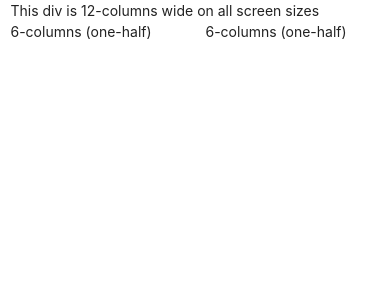
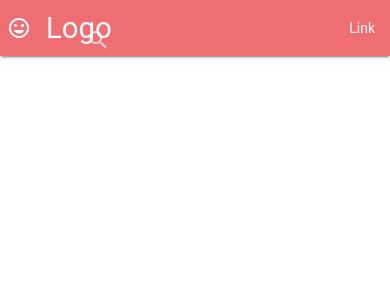
Before and after one commit to CristianUrrea/ReadZone, a PHP site: page /test.php in a window 390 px wide. Shown: the top 300 px of the page. Run offline with PHP 8.4, Linux system fonts and the light colour scheme; some libraries are stand-ins or nearby versions; some web fonts are replaced.

Commit message:
Add files via upload
Actualización de la nav, cambios: buscador con animación + responsive, logo position

```diff
--- a/css/home.css
+++ b/css/home.css
@@ -1,28 +1,22 @@
 /*################ BAR NAV ################*/
-#input-search-nav-home, #image-profile-nav {
-  margin-top: 10px;
-  height: 45.5px;
+#search {
+  margin-top: 5px;
 }
-#image-profile-nav {
-  width: 45px;
-  border-radius: 20px;
-  border: solid 2px;
-}
- #div-nav-home-logo, #div-ul-nav-home-other ul, #div-ul-nav-home-input, #div-ul-nav-home-access {
-  display: flex;
-  justify-content: center;
+
+#icon-search {
+  margin-top: -4px;
 }
 /*################ CONTENT  ################*/
-#divFather, #divFather2 {
+
+#divFather {
+  margin-top: 20px;
+  margin-bottom: 20px;
+}
+#divFather, #divFather2, #div2{
   height: 400px;
 }
-#content-home {
-  margin-top: 20px;
-}
-#div1, #div2 {
+#div1 {
   height: 100%;
-}
-#div1 {
   background-color: lightgreen;
 }
 #div2 {
@@ -31,7 +25,6 @@
 #btn-sign-up {
   background-color: #ef5350;
 }
-
 
 /*################ BARRA DE PROGRESO  ################*/
 .carousel-progress-bar-timer {
--- a/js/home.js
+++ b/js/home.js
@@ -7,6 +7,37 @@ $(document).ready(function() {
         indicators: true,
         duration: 300
     });
+
+    /*################## INPUT SEARCH ##################*/
+    window.onload = function() {
+        $(document).ready(function() {
+            var trig = 1;
+            //fix for chrome
+            $("#search").addClass('searchbarfix');
+
+            //animate searchbar width increase to  +150%
+            $('#search').click(function(e) {
+                //handle other nav elements visibility here to avoid push down
+                //$('.search-hide').addClass('hide');
+                if (trig == 1) {
+                    $('#navfix2').animate({
+                        width: '+=10',
+                        marginRight: 0
+                    }, 10);
+                    trig++;
+                }
+            });
+            // if user leaves the form the width will go back to original state
+            $("#search").focusout(function() {
+                $('#navfix2').animate({
+                    width: '-=10'
+                }, 10);
+                trig = trig - 1;
+                //handle other nav elements visibility first to avoid push down
+                //$('.search-hide').removeClass('hide');
+            });
+        });
+    }
 
     setTimeout(autoplay, 4000);
 
--- a/test.php
+++ b/test.php
@@ -1,24 +1,135 @@
-<!DOCTYPE html>
-<html lang="en" dir="ltr">
-  <head>
-    <!--Import Google Icon Font-->
+<head>
+    <meta http-equiv="content-type" content="text/html; charset=UTF-8">
+    <title></title>
+    <meta http-equiv="content-type" content="text/html; charset=UTF-8">
+    <meta name="robots" content="noindex, nofollow">
+    <meta name="googlebot" content="noindex, nofollow">
+    <meta name="viewport" content="width=device-width, initial-scale=1">
+
+    <script type="text/javascript" src="/js/lib/dummy.js"></script>
+
+    <link rel="stylesheet" type="text/css" href="/css/result-light.css">
+
+    <script type="text/javascript" src="https://code.jquery.com/jquery-2.1.1.min.js"></script>
+    <script type="text/javascript" src="https://cdnjs.cloudflare.com/ajax/libs/materialize/0.98.2/js/materialize.min.js"></script>
+    <link rel="stylesheet" type="text/css" href="https://cdnjs.cloudflare.com/ajax/libs/materialize/0.98.2/css/materialize.min.css">
+    <style type="text/css">
+        @media only screen and (max-width: 600px) {
+            .searchbarfix {
+                height: 56px !important;
+            }
+        }
+
+        @media only screen and (min-width: 601px) {
+            .searchbarfix {
+                height: 64px !important;
+            }
+        }
+
+        .navfix {
+            position: relative;
+            margin-right: 0;
+        }
+
+        .navfix2 {
+            position: absolute;
+        }
+    </style>
+    <!-- TODO: Missing CoffeeScript 2 -->
+
+    <script type="text/javascript">
+        window.onload = function() {
+
+            $(document).ready(function() {
+                var trig = 1;
+                //fix for chrome
+                $("#search").addClass('searchbarfix');
+
+                //animate searchbar width increase to  +150%
+                $('#search').click(function(e) {
+                    //handle other nav elements visibility here to avoid push down
+                    //$('.search-hide').addClass('hide');
+                    if (trig == 1) {
+                        $('#navfix2').animate({
+                            width: '+=150',
+                            marginRight: 0
+                        }, 400);
+
+                        trig++;
+                    }
+
+                });
+
+                // if user leaves the form the width will go back to original state
+
+                $("#search").focusout(function() {
+
+                    $('#navfix2').animate({
+                        width: '-=150'
+                    }, 400);
+                    trig = trig - 1;
+                    //handle other nav elements visibility first to avoid push down
+                    //$('.search-hide').removeClass('hide');
+
+                });
+
+            });
+
+        }
+    </script>
+
+</head>
+
+<body>
     <link href="https://fonts.googleapis.com/icon?family=Material+Icons" rel="stylesheet">
-    <!-- Compiled and minified CSS -->
-    <link rel="stylesheet" href="https://cdnjs.cloudflare.com/ajax/libs/materialize/1.0.0/css/materialize.min.css">
-    <!-- My css -->
-    <link rel="stylesheet" href="css/home.css">
-    <!--Let browser know website is optimized for mobile-->
-    <meta name="viewport" content="width=device-width, initial-scale=1.0"/>
-  </head>
-  <body>
-    <div class="row">
-      <div class="col s12">This div is 12-columns wide on all screen sizes</div>
-      <div class="col s6">6-columns (one-half)</div>
-      <div class="col s6">6-columns (one-half)</div>
-    </div>
-    <!--Import jQuery before materialize.js-->
-    <script type="text/javascript" src="https://code.jquery.com/jquery-2.1.1.min.js"></script>
-    <script src="https://cdnjs.cloudflare.com/ajax/libs/materialize/1.0.0/js/materialize.min.js"></script>
-    <script type="text/javascript" src="js/home.js"></script>
-  </body>
-</html>
+    <nav>
+        <div class="nav-wrapper">
+            <a hef="#!" class="brand-logo left "><i class="material-icons">tag_faces</i>Logo</a>
+            <ul class="right ">
+                <li>
+                    <form id="navbarsearch">
+                        <div class="navfix">
+                            <div id="navfix2" style="width: 262px; margin-right: 0px;">
+                                <div class="input-field">
+                                    <input id="search" type="search" required="" class="searchbarfix">
+                                    <label class="label-icon" for="search"><i class="material-icons">search</i></label>
+                                    <i class="material-icons">close</i>
+                                </div>
+                            </div>
+                        </div>
+                    </form>
+                </li>
+                <li>
+                    <a href="#">Link</a>
+                </li>
+            </ul>
+            <ul class="left">
+                <li>
+                    <a class="search-hide" href="#">&nbsp;&nbsp;&nbsp;&nbsp;&nbsp;&nbsp;&nbsp;&nbsp;&nbsp;&nbsp;&nbsp;&nbsp;&nbsp;&nbsp;&nbsp;&nbsp;&nbsp;&nbsp;&nbsp;&nbsp;&nbsp;&nbsp;&nbsp;&nbsp;</a>
+                </li>
+
+                <li>
+                    <a class="search-hide" href="#">Link</a>
+                </li>
+                <li>
+                    <a class="search-hide" href="#">Link</a>
+                </li>
+                <li>
+                    <a class="search-hide" href="#">Link</a>
+                </li>
+            </ul>
+        </div>
+    </nav>
+
+    <script>
+        // tell the embed parent frame the height of the content
+        if (window.parent && window.parent.parent) {
+            window.parent.parent.postMessage(["resultsFrame", {
+                height: document.body.getBoundingClientRect().height,
+                slug: "Lkwk7dfL"
+            }], "*")
+        }
+    </script>
+
+    <div class="hiddendiv common"></div>
+</body>
```
Also changed, not shown: home.php (+58 -33 lines). Lines whose indentation alone changed are shown as unchanged.
